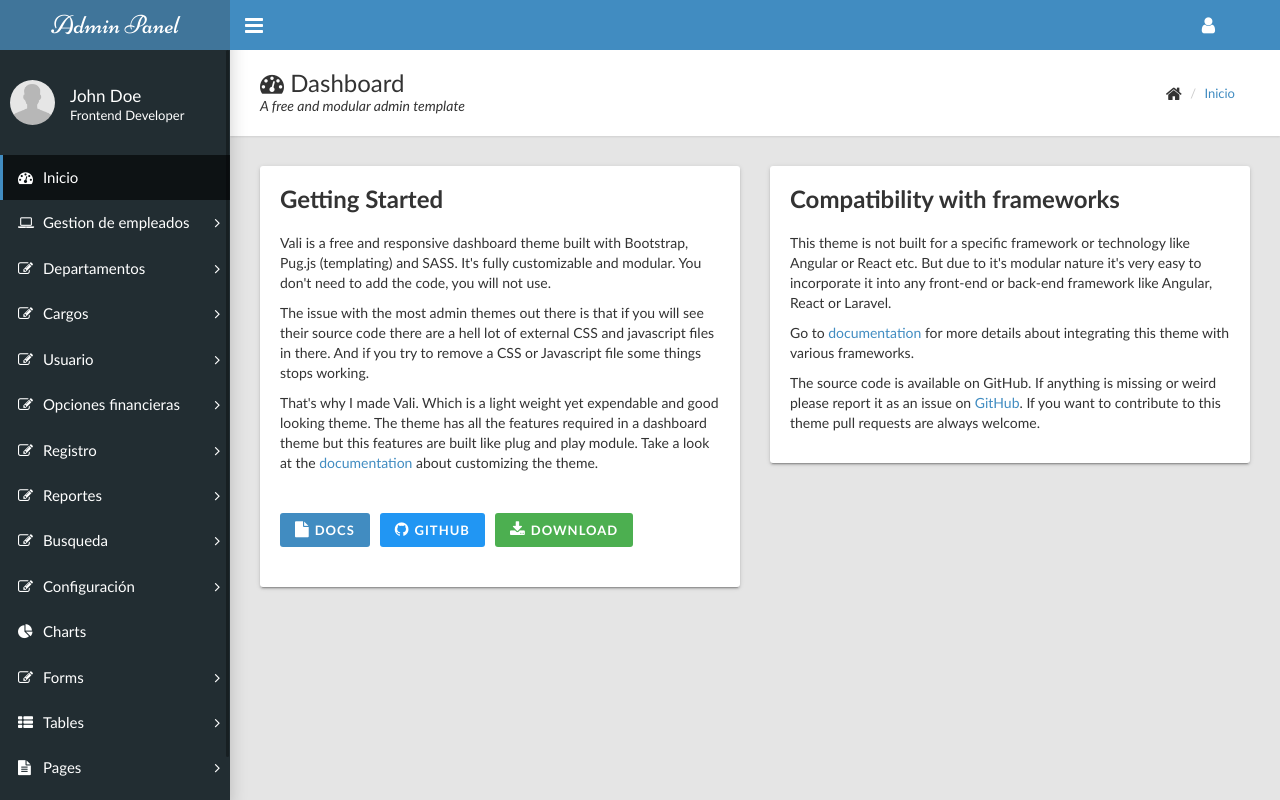
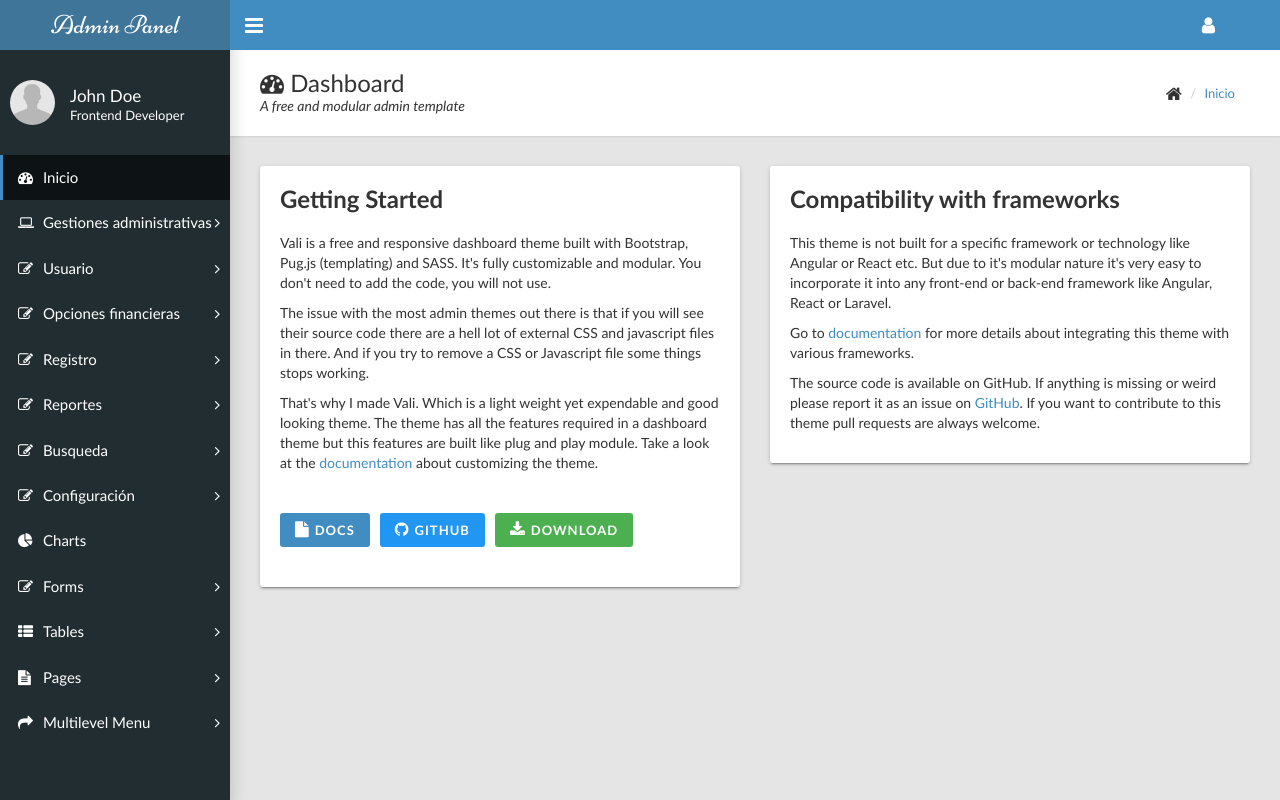
Before and after one commit to Kunai11/municipalidad, a PHP site: page /admin-panel/index.php in a window 1280 px wide. Run offline with PHP 8.4, Linux system fonts and the light colour scheme.

Commit message:
Gestion administrativa menu

```diff
--- a/admin-panel/index.php
+++ b/admin-panel/index.php
@@ -60,9 +60,13 @@
               <p class="designation">Frontend Developer</p>
             </div>
           </div>
+
           <!-- Sidebar Menu-->
           <ul class="sidebar-menu">
             <li class="active"><a href="index.html"><i class="fa fa-dashboard"></i><span>Inicio</span></a></li>
+            <li class="treeview"><a href="#"><i class="fa fa-laptop"></i><span>Gestiones administrativas</span><i class="fa fa-angle-right"></i></a>
+              <ul class="treeview-menu">
+
             <li class="treeview"><a href="#"><i class="fa fa-laptop"></i><span>Gestion de empleados</span><i class="fa fa-angle-right"></i></a>
               <ul class="treeview-menu">
                 <li><a href="agregar_empleado.php"><i class="fa fa-circle-o"></i> Agregar nuevo empleado</a></li>
@@ -89,7 +93,7 @@
                 <li><a href=""><i class="fa fa-circle-o"></i> Eliminar cargo</a></li>
               </ul>
             </li>
-
+</ul>
                <li class="treeview"><a href="#"><i class="fa fa-edit"></i><span>Usuario</span><i class="fa fa-angle-right"></i></a>
               <ul class="treeview-menu">
                 <li><a href=""><i class="fa fa-circle-o"></i> Crear Usuario</a></li>
```
